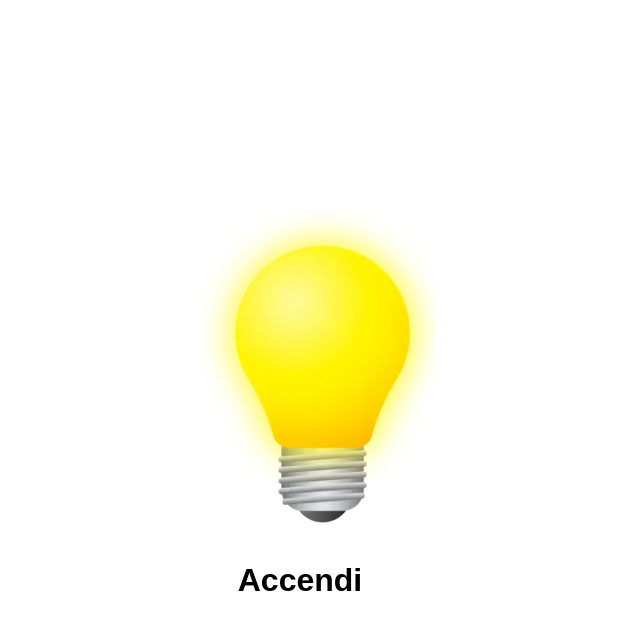
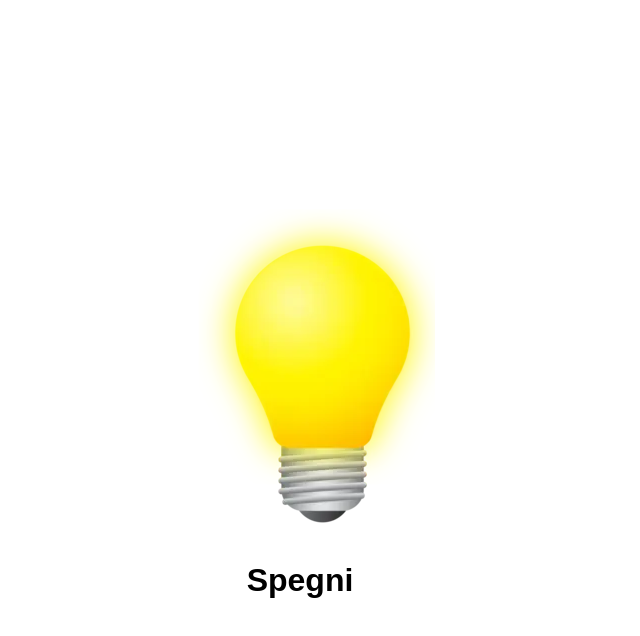
Before and after one commit to francescoboschelle/js-dom-1, a plain HTML site: page bonus/index.html in a window 1280 px wide. Both pictures are taken after a click on the button "Accendi". Shown: the whole page, without its empty margins (340-980 px from the left). Drawn offline with Linux system fonts and the light colour scheme; a web font is replaced by a local one.

Commit message:
Fix button label toggle for lamp status and clean up CSS container styles

```diff
--- a/bonus/css/style.css
+++ b/bonus/css/style.css
@@ -16,8 +16,6 @@ img {
 }
 
 .container {
-  align-self: center;
-  justify-self: center;
   margin: auto;
   text-align: center;
 }
--- a/bonus/js/main.js
+++ b/bonus/js/main.js
@@ -11,7 +11,7 @@ btn.addEventListener("click", function () {
     image.alt = "Lamp off";
     body.style.backgroundColor = "black";
     btn.style.color = "white";
-    btn.innerHTML = "Spegni";
+    btn.innerHTML = "Accendi";
 
     lampStatus = false;
   } else {
@@ -19,7 +19,7 @@ btn.addEventListener("click", function () {
     image.alt = "Lamp on";
     body.style.backgroundColor = "white";
     btn.style.color = "black";
-    btn.innerHTML = "Accendi";
+    btn.innerHTML = "Spegni";
 
     lampStatus = true;
   }
--- a/css/style.css
+++ b/css/style.css
@@ -16,8 +16,6 @@ img {
 }
 
 .container {
-  align-self: center;
-  justify-self: center;
   margin: auto;
   text-align: center;
 }
```
